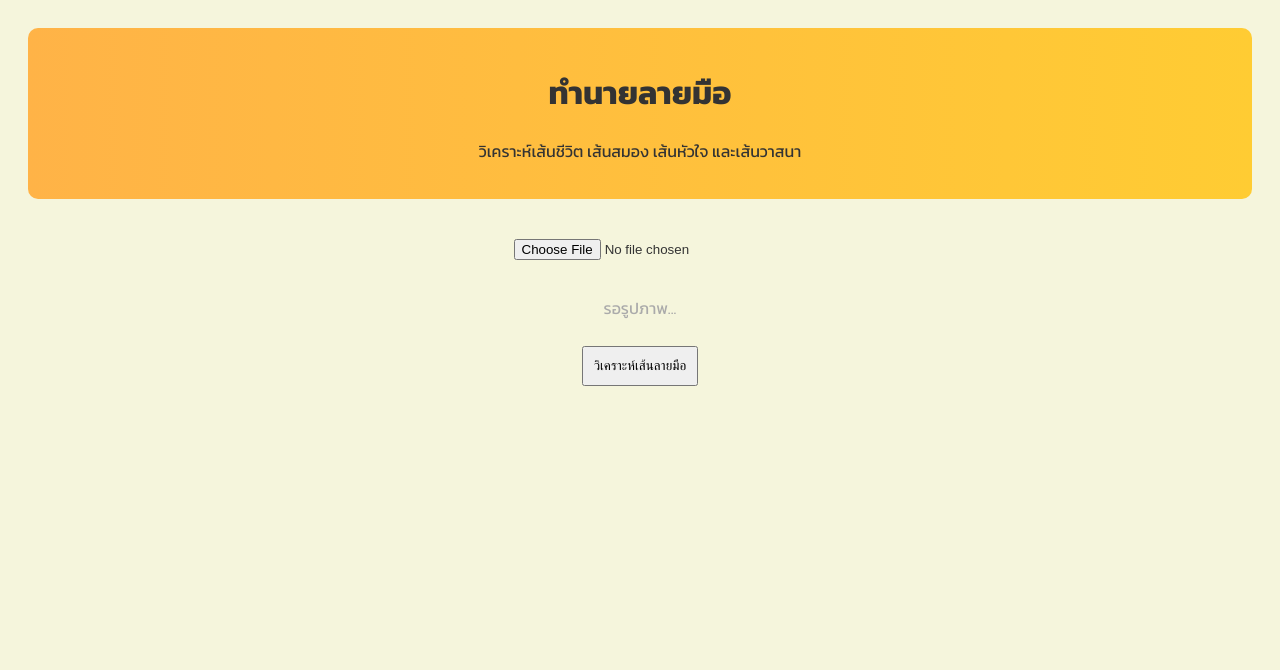
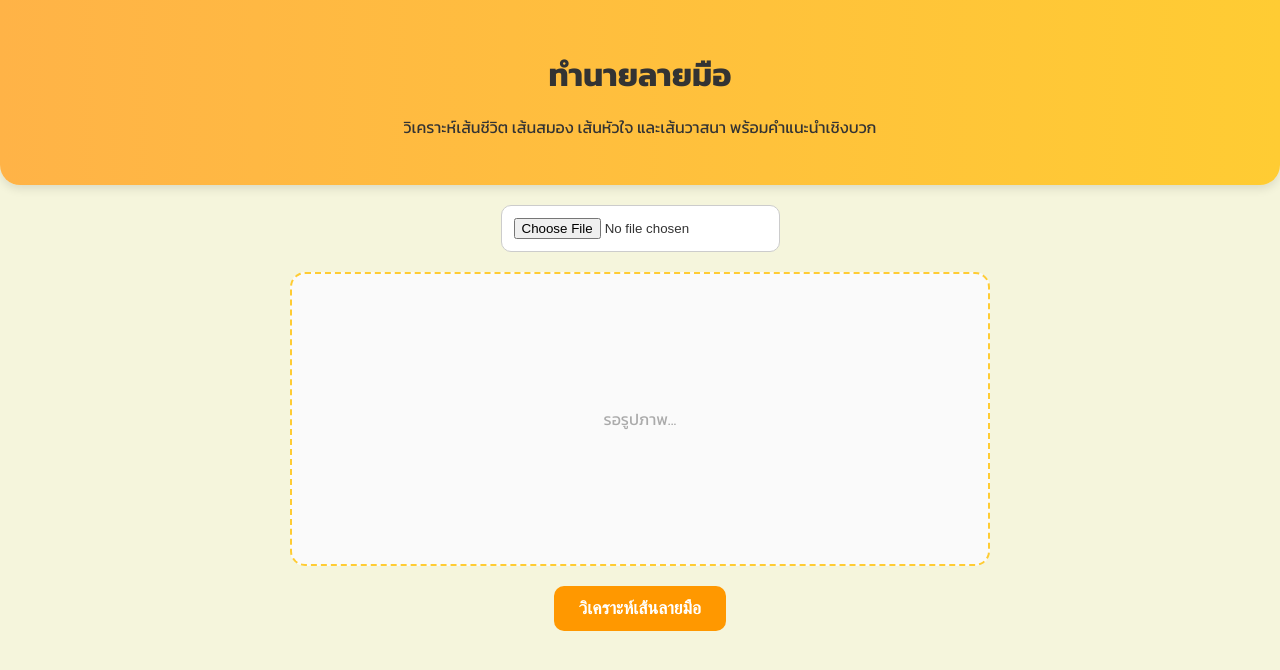
Before and after one commit to kimmy2956/hand-palm-ai-v.2, a website: page public/index.html in a window 1280 px wide. Drawn offline with Linux system fonts and the light colour scheme.

Commit message:
Update index.html

```diff
--- a/public/index.html
+++ b/public/index.html
@@ -6,24 +6,95 @@
 <title>ทำนายลายมือ</title>
 <link href="https://fonts.googleapis.com/css2?family=Kanit:wght@400;700&display=swap" rel="stylesheet">
 <style>
-body { font-family: 'Kanit', sans-serif; background:#f5f5dc; color:#333; text-align:center; padding:20px; }
-header { background: linear-gradient(90deg, #ffb347, #ffcc33); padding:20px; border-radius:10px; margin-bottom:20px; }
-input, button { padding:10px; margin:10px 0; }
-.preview img { max-width:100%; border-radius:10px; }
-.result-section { display:none; margin-top:20px; }
-.card { background:#fff3e0; padding:10px; border-radius:10px; margin-bottom:10px; }
+body {
+  font-family: 'Kanit', sans-serif;
+  background: #f5f5dc;
+  color: #333;
+  margin: 0;
+  padding: 0;
+}
+header {
+  background: linear-gradient(90deg, #ffb347, #ffcc33);
+  padding: 30px;
+  text-align: center;
+  border-bottom-left-radius: 20px;
+  border-bottom-right-radius: 20px;
+  box-shadow: 0 4px 10px rgba(0,0,0,0.1);
+}
+header h1 { margin-bottom: 10px; }
+main {
+  max-width: 700px;
+  margin: 20px auto;
+  padding: 0 20px;
+}
+input[type="file"] {
+  display: block;
+  margin: 20px auto;
+  padding: 12px;
+  border-radius: 10px;
+  border: 1px solid #ccc;
+  background: #fff;
+}
+button {
+  padding: 12px 25px;
+  background: #ff9800;
+  color: white;
+  font-weight: bold;
+  border: none;
+  border-radius: 10px;
+  cursor: pointer;
+  transition: 0.3s;
+  display: block;
+  margin: 10px auto;
+  font-size: 1.1em;
+}
+button:hover { transform: scale(1.05); }
+.preview {
+  margin: 20px auto;
+  text-align: center;
+  border: 2px dashed #ffcc33;
+  padding: 20px;
+  border-radius: 15px;
+  background: #fafafa;
+  height: 250px;
+  display: flex;
+  align-items: center;
+  justify-content: center;
+}
+.preview img {
+  max-width: 100%;
+  max-height: 100%;
+  border-radius: 15px;
+  box-shadow: 0 5px 15px rgba(0,0,0,0.2);
+}
+.result-section {
+  display: none;
+  margin-top: 20px;
+  gap: 15px;
+}
+.result-section.show { display: grid; }
+.card {
+  background: #fff3e0;
+  padding: 15px 20px;
+  border-radius: 15px;
+  box-shadow: 0 4px 10px rgba(0,0,0,0.1);
+}
+.card h3 { color: #d84315; margin-bottom: 8px; }
+.card p { font-size: 0.95rem; line-height: 1.5; }
+#statusText { text-align: center; font-weight: bold; color: #d84315; margin-top: 10px; }
 </style>
 </head>
 <body>
 <header>
 <h1>ทำนายลายมือ</h1>
-<p>วิเคราะห์เส้นชีวิต เส้นสมอง เส้นหัวใจ และเส้นวาสนา</p>
+<p>วิเคราะห์เส้นชีวิต เส้นสมอง เส้นหัวใจ และเส้นวาสนา พร้อมคำแนะนำเชิงบวก</p>
 </header>
 
-<input type="file" id="palmInput" accept="image/*"><br>
+<main>
+<input type="file" id="palmInput" accept="image/*">
 <div class="preview" id="preview"><p style="color:#aaa;">รอรูปภาพ...</p></div>
 <button id="analyzeBtn">วิเคราะห์เส้นลายมือ</button>
-<p id="statusText" style="color:#ff6347;font-weight:bold;"></p>
+<p id="statusText"></p>
 
 <section class="result-section" id="resultSection">
 <div class="card"><h3>เส้นชีวิต</h3><p id="lifeLine"></p></div>
@@ -31,6 +102,7 @@ input, button { padding:10px; margin:10px 0; }
 <div class="card"><h3>เส้นหัวใจ</h3><p id="heartLine"></p></div>
 <div class="card"><h3>เส้นวาสนา</h3><p id="fateLine"></p></div>
 </section>
+</main>
 
 <script>
 const palmInput = document.getElementById("palmInput");
@@ -49,7 +121,7 @@ palmInput.addEventListener("change", e => {
   reader.onload = evt => preview.innerHTML = `<img src="${evt.target.result}">`;
   reader.readAsDataURL(file);
   statusText.innerText = "";
-  resultSection.style.display = "none";
+  resultSection.classList.remove("show");
 });
 
 analyzeBtn.addEventListener("click", async () => {
@@ -62,7 +134,6 @@ analyzeBtn.addEventListener("click", async () => {
   const reader = new FileReader();
   reader.onload = async evt => {
     const imageBase64 = evt.target.result.split(",")[1];
-
     try {
       const response = await fetch("/api/analyze", {
         method:"POST",
@@ -72,10 +143,10 @@ analyzeBtn.addEventListener("click", async () => {
       const data = await response.json();
       const text = data.result;
 
-      const life = text.match(/\*\*?เส้นชีวิต\*\*?(.*?)(?=\*\*?เส้นสมอง|\*\*?เส้นหัวใจ|\*\*?เส้นวาสนา|$)/s);
-      const head = text.match(/\*\*?เส้นสมอง\*\*?(.*?)(?=\*\*?เส้นหัวใจ|\*\*?เส้นวาสนา|$)/s);
-      const heart = text.match(/\*\*?เส้นหัวใจ\*\*?(.*?)(?=\*\*?เส้นวาสนา|$)/s);
-      const fate = text.match(/\*\*?เส้นวาสนา\*\*?(.*)/s);
+      const life = text.match(/\*\*เส้นชีวิต\*\*(.*?)(?=\*\*เส้นสมอง|\*\*เส้นหัวใจ|\*\*เส้นวาสนา|$)/s);
+      const head = text.match(/\*\*เส้นสมอง\*\*(.*?)(?=\*\*เส้นหัวใจ|\*\*เส้นวาสนา|$)/s);
+      const heart = text.match(/\*\*เส้นหัวใจ\*\*(.*?)(?=\*\*เส้นวาสนา|$)/s);
+      const fate = text.match(/\*\*เส้นวาสนา\*\*(.*)/s);
 
       document.getElementById("lifeLine").innerText = life ? life[1].trim() : "ไม่พบการวิเคราะห์";
       document.getElementById("headLine").innerText = head ? head[1].trim() : "ไม่พบการวิเคราะห์";
@@ -83,7 +154,7 @@ analyzeBtn.addEventListener("click", async () => {
       document.getElementById("fateLine").innerText = fate ? fate[1].trim() : "ไม่พบการวิเคราะห์";
 
       statusText.innerText = "วิเคราะห์เสร็จสมบูรณ์";
-      resultSection.style.display = "block";
+      resultSection.classList.add("show");
 
     } catch(err){
       console.error(err);
```
